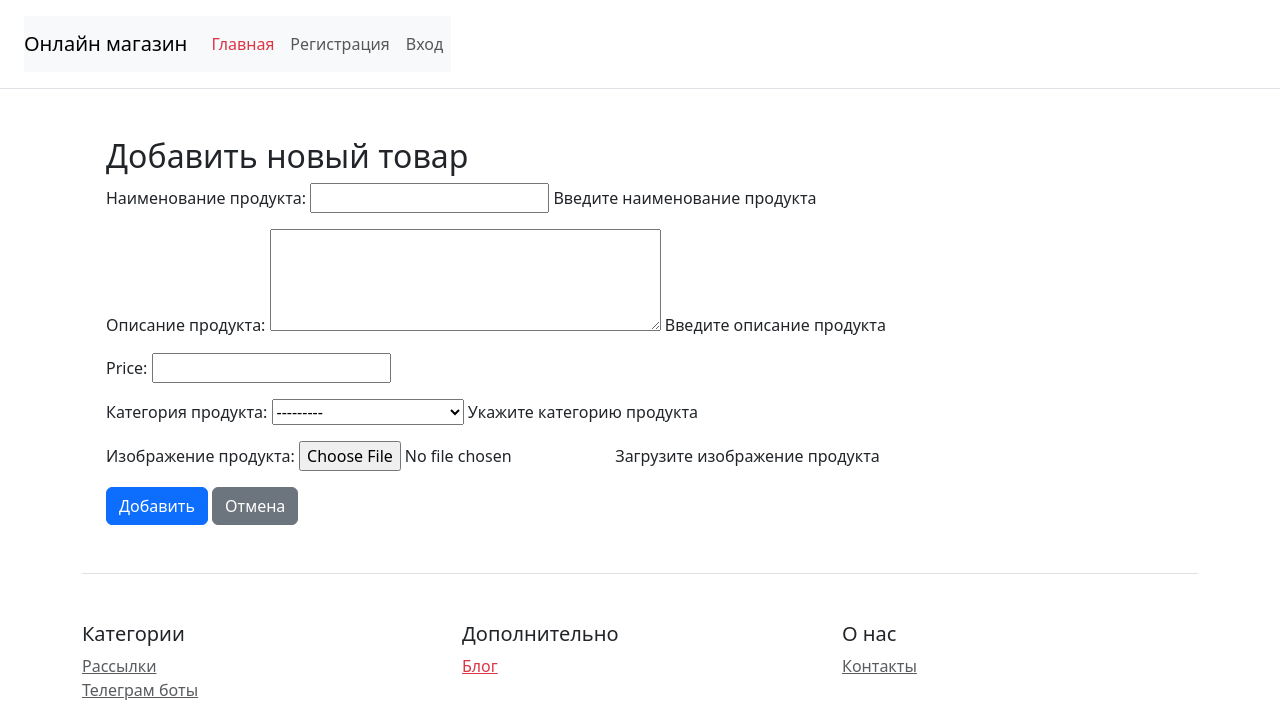
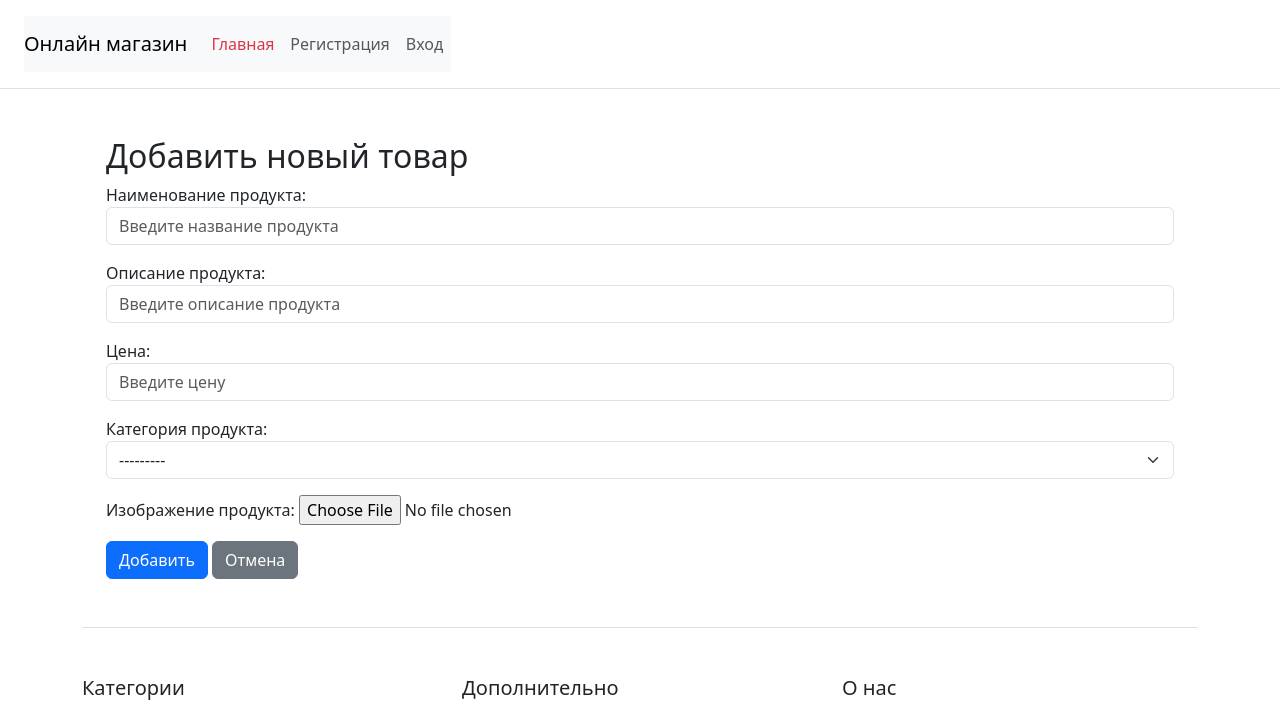
Before and after one commit to McSim555/Online_shop, a Django app: page /product/create/ in a window 1280 px wide. Shown: the top 707 px of the page. Run offline with Django 5.2, Linux system fonts and the light colour scheme; data comes from the database, SQL or seed files in the repository; some libraries are stand-ins or nearby versions.

Commit message:
Homework 26.1 task 3 done

```diff
--- a/catalog/forms.py
+++ b/catalog/forms.py
@@ -7,10 +7,10 @@ class ProductForm(forms.ModelForm):
     class Meta:
         model = Product
         fields = ['name', 'description', 'price', 'category', 'image']
-        widgets = {
-            'name': forms.TextInput(attrs={'placeholder': ''}),
-            'description': forms.Textarea(attrs={'rows': 4}),
-        }
+        # widgets = {
+        #     'name': forms.TextInput(attrs={'placeholder': ''}),
+        #     'description': forms.Textarea(attrs={'rows': 4}),
+        # }
 
     def clean_price(self):
         price = self.cleaned_data.get('price')
@@ -30,4 +30,30 @@ class ProductForm(forms.ModelForm):
 
         for word in forbidden_words:
             if description and word.lower() in description.lower():
-                self.add_error('name', f'Описание не может содержать слово {word}')
+                self.add_error('description', f'Описание не может содержать слово {word}')
+
+    def __init__(self, *args, **kwargs):
+        super(ProductForm, self).__init__(*args, **kwargs)
+
+        self.fields['name'].widget.attrs.update({
+            'class': 'form-control',
+            'placeholder': 'Введите название продукта'
+        })
+
+        self.fields['description'].widget.attrs.update({
+            'class': 'form-control',
+            'placeholder': 'Введите описание продукта'
+        })
+
+        self.fields['price'].widget.attrs.update({
+            'class': 'form-control',
+            'placeholder': 'Введите цену'
+        })
+
+        self.fields['category'].widget.attrs.update({
+            'class': 'form-select',
+        })
+
+        self.fields['image'].widget.attrs.update({
+            'class': 'btn-secondary',
+        })
--- a/catalog/models.py
+++ b/catalog/models.py
@@ -29,30 +29,26 @@ class Product(models.Model):
         max_length=200,
         unique=True,
         verbose_name="Наименование продукта",
-        help_text="Введите наименование продукта",
     )
     description = models.CharField(
         max_length=500,
         verbose_name="Описание продукта",
-        help_text="Введите описание продукта",
     )
     image = models.ImageField(
         upload_to="images/",
         blank=True,
         null=True,
         verbose_name="Изображение продукта",
-        help_text="Загрузите изображение продукта",
     )
     category = models.ForeignKey(
         Category,
         on_delete=models.SET_NULL,
         verbose_name="Категория продукта",
-        help_text="Укажите категорию продукта",
         blank=True,
         null=True,
         related_name="products",
     )
-    price = models.DecimalField(max_digits=10, decimal_places=2)
+    price = models.DecimalField(max_digits=10, decimal_places=2, verbose_name="Цена")
     created_at = models.DateField(auto_now_add=True)
     updated_at = models.DateField(auto_now=True)
 
--- a/catalog/templates/product_form.html
+++ b/catalog/templates/product_form.html
@@ -26,5 +26,6 @@
         </button>
         <a href="{% url 'catalog:product_list' %}" class="btn btn-secondary">Отмена</a>
     </form>
+
 </div>
 {% endblock %}
```
Also changed, not shown: static/css/bootstrap.min.css.
